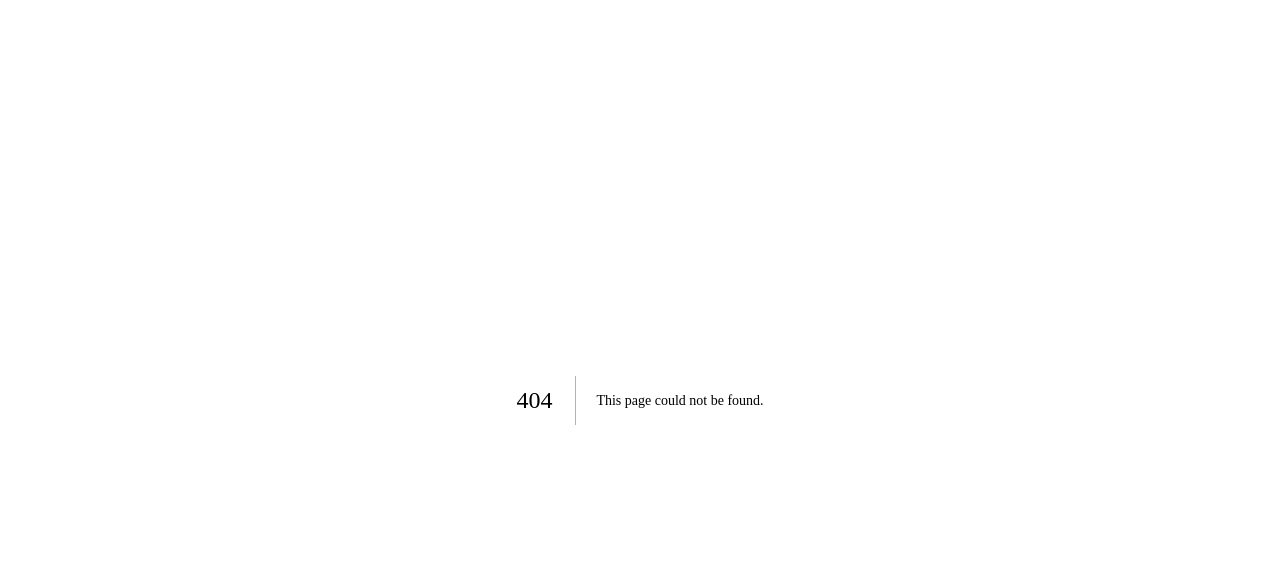
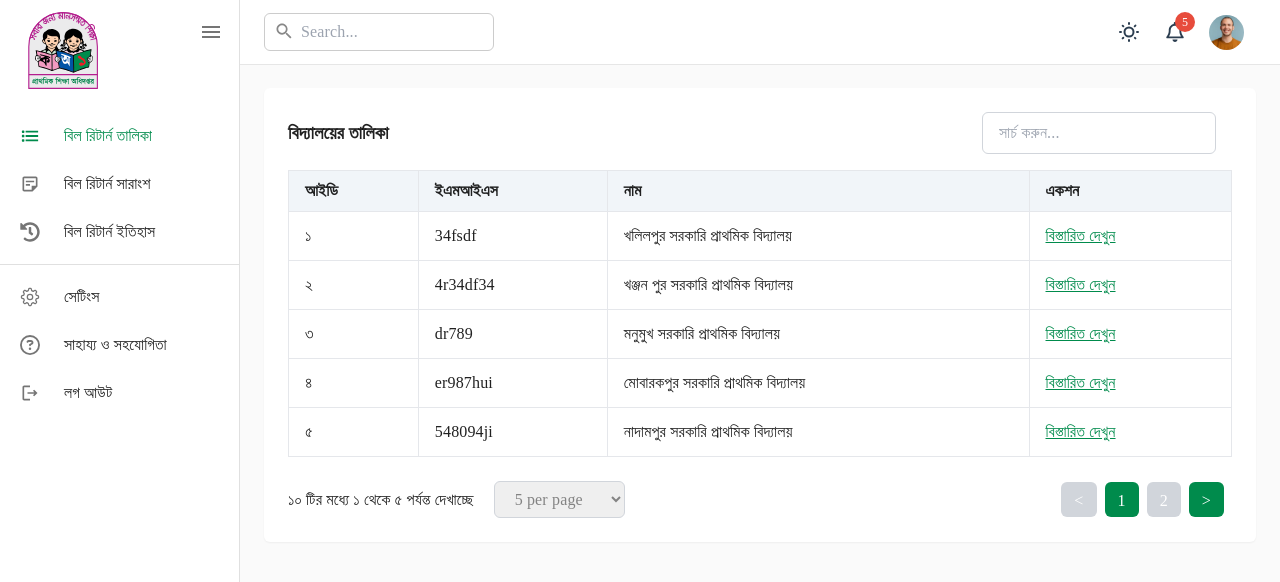
Before and after one commit to junayednoman/dcps, a Next.js app: page /dashboard/bill-return-list in a window 1280 px wide. Before the commit this address had no page. Shown: the top 582 px of the page. Built offline with nearby package versions, Linux system fonts and the light colour scheme.

Commit message:
bill return summery

```diff
--- a/package.json
+++ b/package.json
@@ -11,6 +11,7 @@
   "dependencies": {
     "@emotion/react": "^11.11.4",
     "@emotion/styled": "^11.11.0",
+    "@mantine/core": "^7.8.1",
     "@mui/icons-material": "^5.15.14",
     "@mui/material": "^5.15.14",
     "@mui/x-date-pickers": "^7.2.0",
--- /dev/null
+++ b/src/app/(dashboard)/dashboard/bill-return-list/page.js
@@ -0,0 +1,133 @@
+"use client"
+import Link from "next/link";
+import { useState } from "react";
+import convertToBengaliNumber from "@/lib/convertToBengaliNumber";
+
+const BillList = () => {
+    const tableData = [
+        { id: "১", name: "খলিলপুর সরকারি প্রাথমিক বিদ্যালয়", emis: '34fsdf' },
+        { id: "২", name: "খঞ্জন পুর সরকারি প্রাথমিক বিদ্যালয়", emis: '4r34df34' },
+        { id: "৩", name: "মনুমুখ সরকারি প্রাথমিক বিদ্যালয়", emis: 'dr789' },
+        { id: "৪", name: "মোবারকপুর সরকারি প্রাথমিক বিদ্যালয়", emis: 'er987hui' },
+        { id: "৫", name: "নাদামপুর সরকারি প্রাথমিক বিদ্যালয়", emis: '548094ji' },
+        { id: "৬", name: "নিজ বাহাদুর সরকারি প্রাথমিক বিদ্যালয়", emis: 'ed89e' },
+        { id: "৭", name: "পশ্চিম সাধুহাটি সরকারি প্রাথমিক বিদ্যালয়", emis: 'ewf897' },
+        { id: "৮", name: "পূর্ব লামুয়া হাজি আতিক মিয়া সরকারি প্রাথমিক বিদ্যালয়", emis: 'dsf-0' },
+        { id: "৯", name: "রফিনগর সরকারি প্রাথমিক বিদ্যালয়", emis: 'df8s8f' },
+        { id: "১০", name: "রফিনগর সরকারি প্রাথমিক বিদ্যালয়", emis: 'd87fy' },
+        // Add more data as needed
+    ];
+
+    const [currentPage, setCurrentPage] = useState(1);
+    const [searchTerm, setSearchTerm] = useState("");
+    const [itemsPerPage, setItemsPerPage] = useState(5);
+
+    // Filtering data based on search term
+    const filteredData = tableData.filter(
+        (item) =>
+            item.name.includes(searchTerm) ||
+            String(item.atomicNumber).includes(searchTerm)
+    );
+
+    // Pagination logic
+    const indexOfLastItem = currentPage * itemsPerPage;
+    const indexOfFirstItem = indexOfLastItem - itemsPerPage;
+    const currentItems = filteredData.slice(indexOfFirstItem, indexOfLastItem);
+
+    // Change page
+    const paginate = (pageNumber) => setCurrentPage(pageNumber);
+
+    // Change items per page
+    const changeItemsPerPage = (value) => {
+        setItemsPerPage(value);
+        setCurrentPage(1); // Reset to first page when changing items per page
+    };
+
+    return (
+        <div className="p-6 shadow-sm rounded-md bg-white">
+            <div className="flex items-center justify-between mb-4">
+                <h3 className="text-lg font-semibold">বিদ্যালয়ের তালিকা</h3>
+                <input
+                    type="text"
+                    placeholder="সার্চ করুন..."
+                    value={searchTerm}
+                    onChange={(e) => setSearchTerm(e.target.value)}
+                    className="px-4 py-2 mr-4 rounded-md border border-gray-300 focus:outline-none focus:border-[#008B4C]"
+                />
+            </div>
+            <table className="w-full table-auto">
+                <thead className="text-left bg-slate-100">
+                    <tr>
+                        <th className="border px-4 py-2">আইডি</th>
+                        <th className="border px-4 py-2">ইএমআইএস</th>
+                        <th className="border px-4 py-2">নাম</th>
+                        <th className="border px-4 py-2">একশন</th>
+                    </tr>
+                </thead>
+                <tbody>
+                    {currentItems.map((item) => (
+                        <tr key={item.id}>
+                            <td className="border px-4 py-3">{item.id}</td>
+                            <td className="border px-4 py-3">{item.emis}</td>
+                            <td className="border px-4 py-3">{item.name}</td>
+                            <td className="border px-4 py-3">
+                                <Link href={`/school/${item.id}`} className="text-greenColor font-medium underline">
+                                    বিস্তারিত দেখুন
+                                </Link>
+                            </td>
+                        </tr>
+                    ))}
+                </tbody>
+            </table>
+            {/* Pagination */}
+            <div className="mt-6 flex gap-8 items-center justify-between">
+                <div className="flex items-center gap-5">
+                    <h5>{convertToBengaliNumber(tableData.length)} টির মধ্যে ১ থেকে {convertToBengaliNumber(itemsPerPage === 9 ? 10 : itemsPerPage)} পর্যন্ত দেখাচ্ছে</h5>
+                    <select
+                        value={itemsPerPage}
+                        onChange={(e) => changeItemsPerPage(parseInt(e.target.value))}
+                        className="px-4 py-2 rounded-md border border-gray-300 focus:outline-none"
+                    >
+                        <option value={5}>5 per page</option>
+                        <option value={10}>10 per page</option>
+                        <option value={20}>20 per page</option>
+                    </select>
+                </div>
+                <div className="flex items-center">
+                    <button
+                        onClick={() => paginate(currentPage - 1)}
+                        disabled={currentPage === 1}
+                        className={`py-1 px-[13px] pt-[7px] mr-2 ${currentPage === 1 ? "bg-gray-300" : "bg-[#008B4C]"
+                            } text-white rounded-md focus:outline-none`}
+                    >
+                        {"<"}
+                    </button>
+                    {Array.from({ length: Math.ceil(filteredData.length / itemsPerPage) }).map(
+                        (_, index) => (
+                            <button
+                                key={index}
+                                onClick={() => paginate(index + 1)}
+                                className={`py-1 px-[13px] pt-[7px] mr-2 ${currentPage === index + 1 ? "bg-[#008B4C]" : "bg-gray-300"
+                                    } text-white rounded-md focus:outline-none`}
+                            >
+                                {index + 1}
+                            </button>
+                        )
+                    )}
+                    <button
+                        onClick={() => paginate(currentPage + 1)}
+                        disabled={currentPage === Math.ceil(filteredData.length / itemsPerPage)}
+                        className={`py-1 px-[13px] pt-[7px] mr-2 ${currentPage === Math.ceil(filteredData.length / itemsPerPage)
+                            ? "bg-gray-300"
+                            : "bg-[#008B4C]"
+                            } text-white rounded-md focus:outline-none`}
+                    >
+                        {">"}
+                    </button>
+                </div>
+            </div>
+        </div>
+    );
+};
+
+export default BillList;
--- /dev/null
+++ b/src/app/(dashboard)/dashboard/bill-return-summery/page.js
@@ -0,0 +1,11 @@
+import React from 'react';
+
+const summery = () => {
+    return (
+        <div>
+            summery
+        </div>
+    );
+};
+
+export default summery;
--- a/src/app/(dashboard)/layout.js
+++ b/src/app/(dashboard)/layout.js
@@ -23,12 +23,14 @@ import { Backdrop, Fade, Modal, Tooltip } from '@mui/material';
 import NotificationDropdown from '../components/NotificationDropdown';
 import ProfileDropdown from '../components/ProfileDropdown';
 import localFont from "next/font/local"
-import { FaCirclePlus } from "react-icons/fa6";
+import { FaCirclePlus, FaRegCircleQuestion } from "react-icons/fa6";
 import { MdOutlineLogout } from "react-icons/md";
 import logo from "@/media/ps.svg"
 import Image from 'next/image';
 import SearchableSelect from '../components/SearchableSelect';
-import { IoCloseSharp } from "react-icons/io5";
+import { IoCloseSharp, IoListSharp } from "react-icons/io5";
+import { MdOutlineStickyNote2 } from "react-icons/md";
+
 
 // font
 const notoBengali = localFont({
@@ -109,7 +111,7 @@ const Drawer = styled(MuiDrawer, { shouldForwardProp: (prop) => prop !== 'open'
 
 const subMenuItems = [
     { label: "সেটিংস", link: "/dashboard/settings", icon: <GoGear className='text-xl' /> },
-    { label: "সাহায্য ও সহযোগিতা", link: "/dashboard/help", icon: <IoHelp className='text-xl' /> },
+    { label: "সাহায্য ও সহযোগিতা", link: "/dashboard/help", icon: <FaRegCircleQuestion className='text-xl' /> },
     { label: "লগ আউট", link: "/dashboard/help", icon: <MdOutlineLogout className='text-xl' /> },
 ];
 
@@ -142,17 +144,8 @@ const monthOptions = [
 
 const schoolOptions = [
     { value: 'খলিলপুর সরকারি প্রাথমিক বিদ্যালয়', label: 'খলিলপুর সরকারি প্রাথমিক বিদ্যালয়' },
-    { value: 'খলিলপুর সরকারি প্রাথমিক বিদ্যালয়', label: 'খলিলপুর সরকারি প্রাথমিক বিদ্যালয়' },
-    { value: 'খলিলপুর সরকারি প্রাথমিক বিদ্যালয়', label: 'খলিলপুর সরকারি প্রাথমিক বিদ্যালয়' },
-    { value: 'খলিলপুর সরকারি প্রাথমিক বিদ্যালয়', label: 'খলিলপুর সরকারি প্রাথমিক বিদ্যালয়' },
-    { value: 'খলিলপুর সরকারি প্রাথমিক বিদ্যালয়', label: 'খলিলপুর সরকারি প্রাথমিক বিদ্যালয়' },
-    { value: 'খলিলপুর সরকারি প্রাথমিক বিদ্যালয়', label: 'খলিলপুর সরকারি প্রাথমিক বিদ্যালয়' },
-    { value: 'খলিলপুর সরকারি প্রাথমিক বিদ্যালয়', label: 'খলিলপুর সরকারি প্রাথমিক বিদ্যালয়' },
-    { value: 'খলিলপুর সরকারি প্রাথমিক বিদ্যালয়', label: 'খলিলপুর সরকারি প্রাথমিক বিদ্যালয়' },
-    { value: 'খলিলপুর সরকারি প্রাথমিক বিদ্যালয়', label: 'খলিলপুর সরকারি প্রাথমিক বিদ্যালয়' },
-    { value: 'খলিলপুর সরকারি প্রাথমিক বিদ্যালয়', label: 'খলিলপুর সরকারি প্রাথমিক বিদ্যালয়' },
-    { value: 'খলিলপুর সরকারি প্রাথমিক বিদ্যালয়', label: 'খলিলপুর সরকারি প্রাথমিক বিদ্যালয়' },
-    { value: 'খলিলপুর সরকারি প্রাথমিক বিদ্যালয়', label: 'খলিলপুর সরকারি প্রাথমিক বিদ্যালয়' },
+    { value: 'খঞ্জনপুর সরকারি প্রাথমিক বিদ্যালয়', label: 'খঞ্জনপুর সরকারি প্রাথমিক বিদ্যালয়' },
+    { value: 'মনুমুখ সরকারি প্রাথমিক বিদ্যালয়', label: 'মনুমুখ সরকারি প্রাথমিক বিদ্যালয়' },
 ];
 
 
@@ -175,7 +168,7 @@ export default function DashboardLayout({ children }) {
     };
 
     const [activeMenuItem, setActiveMenuItem] = React.useState("");
-    const [role, setRole] = React.useState("head master");
+    const [role, setRole] = React.useState("উপজেলা শিক্ষা অফিসার");
     const theme = useTheme();
     React.useEffect(() => {
         const location = window.location.pathname;
@@ -184,6 +177,10 @@ export default function DashboardLayout({ children }) {
             setActiveMenuItem("submit");
         } else if (location.includes("history")) {
             setActiveMenuItem("history");
+        } else if (location.includes("list")) {
+            setActiveMenuItem("list")
+        } else if (location.includes("summery")) {
+            setActiveMenuItem("summery")
         }
     }, []);
 
@@ -263,8 +260,9 @@ export default function DashboardLayout({ children }) {
 
                     <div className='menuItems'>
                         <List>
+                            {role === "প্রধান শিক্ষক" &&
                                 <ListItem onClick={() => setActiveMenuItem("submit")} disablePadding sx={{ display: 'block' }}>
-                                <Link href={'/dashboard/bil-return-submit'}>
+                                    <Link href={'/dashboard/bill-return-submit'}>
                                         <ListItemButton sx={{ minHeight: 48, justifyContent: open ? 'initial' : 'center', px: 2.5, }}>
                                             <ListItemIcon sx={{ minWidth: 0, mr: open ? 3 : 'auto', justifyContent: 'center', }}>
                                                 <FaCirclePlus className='text-xl' style={{ color: activeMenuItem === "submit" && "#008B4C" }} />
@@ -273,6 +271,31 @@ export default function DashboardLayout({ children }) {
                                         </ListItemButton>
                                     </Link>
                                 </ListItem>
+                            }
+                            {role === "সহকারি উপজেলা শিক্ষা অফিসার" || role === "উপজেলা শিক্ষা অফিসার" &&
+                                <>
+                                    <ListItem onClick={() => setActiveMenuItem("list")} disablePadding sx={{ display: 'block' }}>
+                                        <Link href={'/dashboard/bill-return-list'}>
+                                            <ListItemButton sx={{ minHeight: 48, justifyContent: open ? 'initial' : 'center', px: 2.5, }}>
+                                                <ListItemIcon sx={{ minWidth: 0, mr: open ? 3 : 'auto', justifyContent: 'center', }}>
+                                                    <IoListSharp className='text-xl' style={{ color: activeMenuItem === "list" && "#008B4C" }} />
+                                                </ListItemIcon>
+                                                <ListItemText className={`capitalize mt-2`} style={{ color: activeMenuItem === "list" && "#008B4C" }} primary={'বিল রিটার্ন তালিকা'} sx={{ opacity: open ? 1 : 0 }} />
+                                            </ListItemButton>
+                                        </Link>
+                                    </ListItem>
+                                    <ListItem onClick={() => setActiveMenuItem("summery")} disablePadding sx={{ display: 'block' }}>
+                                        <Link href={'/dashboard/bill-return-summery'}>
+                                            <ListItemButton sx={{ minHeight: 48, justifyContent: open ? 'initial' : 'center', px: 2.5, }}>
+                                                <ListItemIcon sx={{ minWidth: 0, mr: open ? 3 : 'auto', justifyContent: 'center', }}>
+                                                    <MdOutlineStickyNote2 className='text-xl' style={{ color: activeMenuItem === "summery" && "#008B4C" }} />
+                                                </ListItemIcon>
+                                                <ListItemText className={`capitalize mt-2`} style={{ color: activeMenuItem === "summery" && "#008B4C" }} primary={'বিল রিটার্ন সারাংশ'} sx={{ opacity: open ? 1 : 0 }} />
+                                            </ListItemButton>
+                                        </Link>
+                                    </ListItem>
+                                </>
+                            }
                             <ListItem onClick={() => setActiveMenuItem("history")} disablePadding sx={{ display: 'block' }}>
                                 <button onClick={handleModalOpen}>
                                     <ListItemButton sx={{ minHeight: 48, justifyContent: open ? 'initial' : 'center', px: 2.5, }}>
--- /dev/null
+++ b/src/lib/convertToBengaliNumber.js
@@ -0,0 +1,12 @@
+// Function to convert English number to Bengali number
+const convertToBengaliNumber = (englishNumber) => {
+    const bengaliNumbers = ['০', '১', '২', '৩', '৪', '৫', '৬', '৭', '৮', '৯'];
+
+    return englishNumber
+      .toString()
+      .split('')
+      .map((digit) => bengaliNumbers[parseInt(digit)])
+      .join('');
+  };
+
+  export default convertToBengaliNumber;
--- a/tailwind.config.js
+++ b/tailwind.config.js
@@ -14,6 +14,7 @@ module.exports = {
       },
       colors: {
         primaryColor: "#333333",
+        greenColor: "#008B4C",
         secondaryColor: "#ecf0f1",
         accentColor: "#ED1C24",
         textColor: "#2c3e50"
```
Also changed, not shown: src/app/components/ProfileDropdown.jsx (+1 -1 lines), src/app/(dashboard)/dashboard/bill-return-history/page.js (renamed from src/app/(dashboard)/dashboard/bil-return-history/page.js), src/app/(dashboard)/dashboard/bill-return-submit/draft/page.js (renamed from src/app/(dashboard)/dashboard/bil-return-submit/draft/page.js), src/app/(dashboard)/dashboard/bill-return-submit/page.js (renamed from src/app/(dashboard)/dashboard/bil-return-submit/page.js), 1 other file (tests, documents, lock files or other folders). Lines whose indentation alone changed are shown as unchanged.
